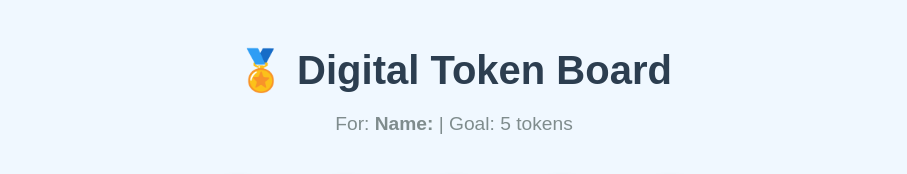
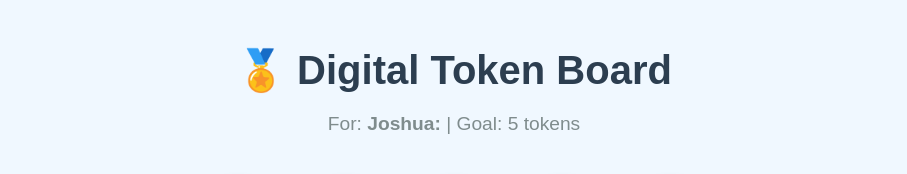
Before and after one commit to Megahedron1501/Cognition-ci-cd, a React (Create React App) app: page / in a window 1280 px wide. Shown: the top 174 px of the page, without its empty margins (186-1093 px from the left). Built offline with nearby package versions, Linux system fonts and the light colour scheme.

Commit message:
Test CI/CD pipeline

```diff
--- a/src/App.tsx
+++ b/src/App.tsx
@@ -21,7 +21,7 @@ function App() {
       {/* Header */}
       <div style={styles.header}>
         <h1 style={styles.title}>🏅 Digital Token Board</h1>
-        <p style={styles.subtitle}>For: <strong>Name: </strong> | Goal: {totalTokens} tokens</p>
+        <p style={styles.subtitle}>For: <strong>Joshua: </strong> | Goal: {totalTokens} tokens</p>
       </div>
 
       {/* Token Display - CIRCLES! */}
```
